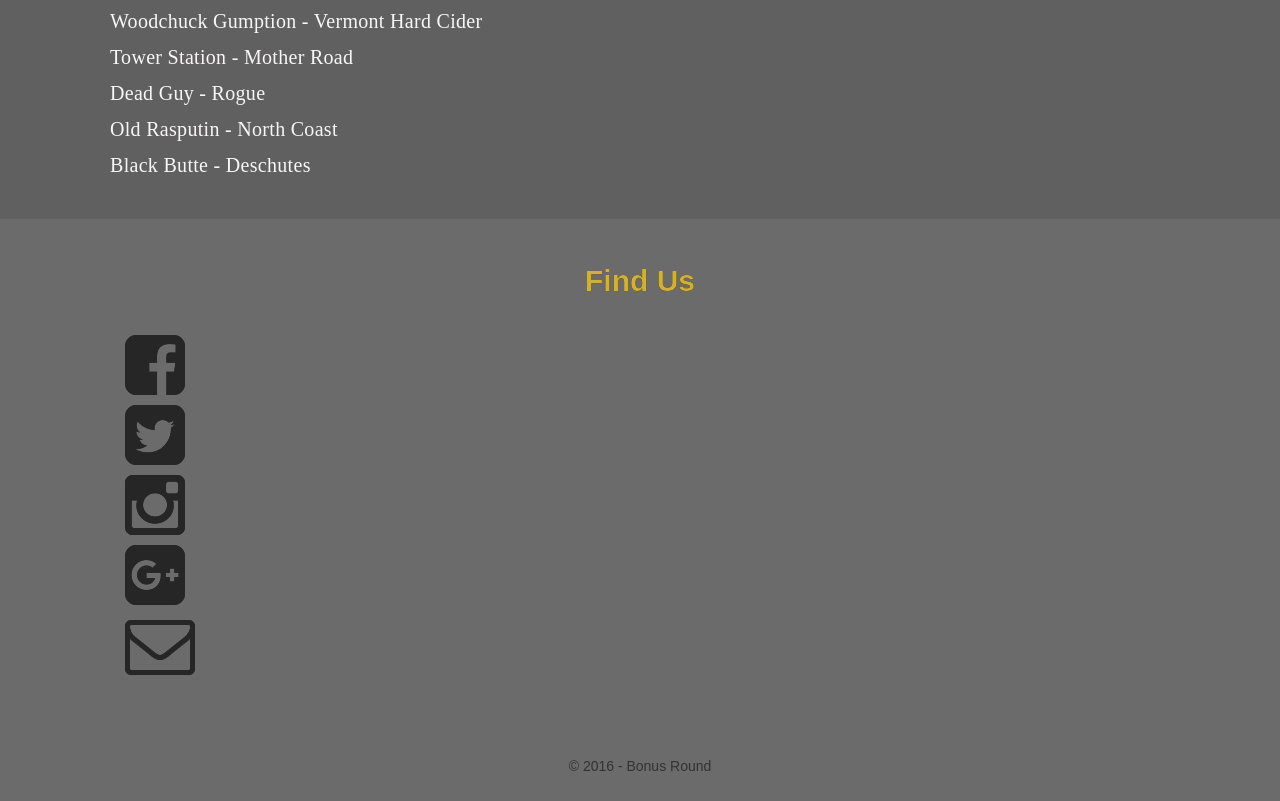
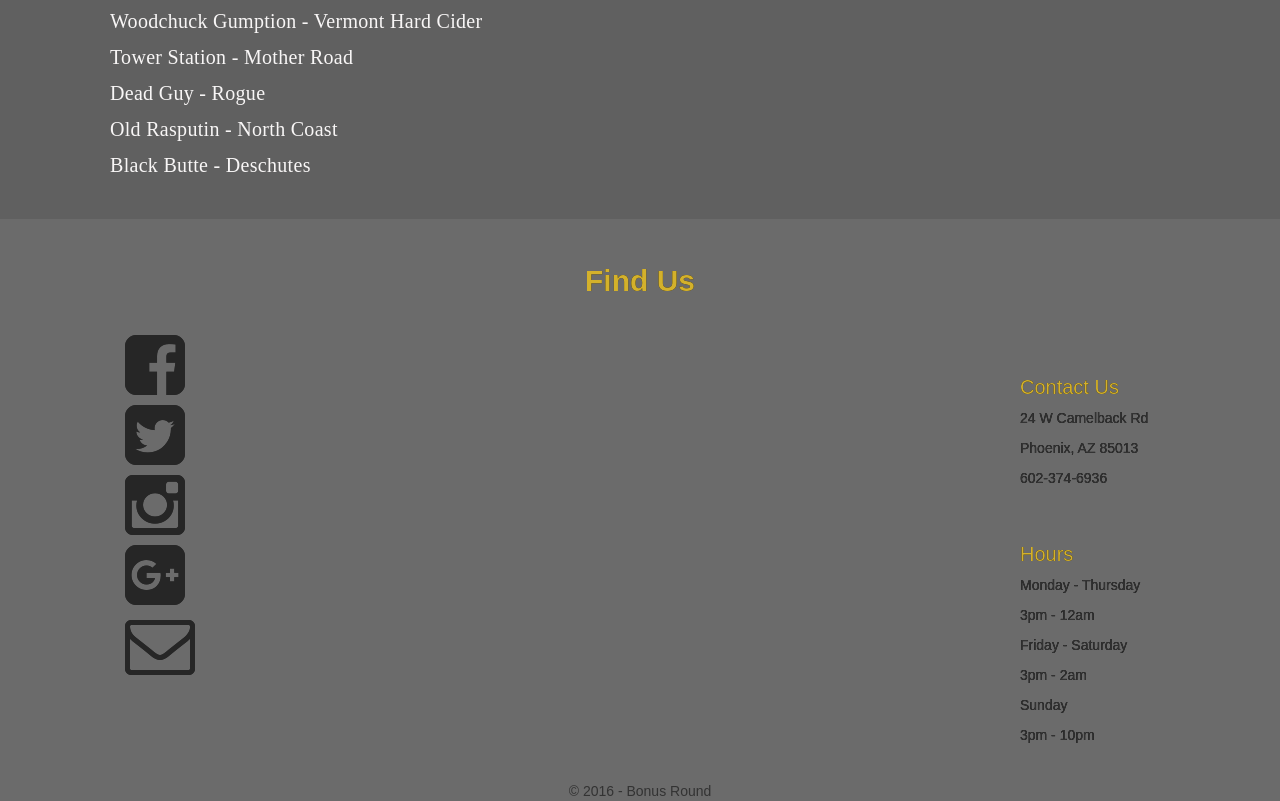
Before and after one commit to HeyParkerJ/bonus-round-website, a plain HTML site: page index.html in a window 1280 px wide. Shown: the part 3281-4082 px from the top of the page. Before the commit the page ends 4057 px from the top, so only its background shows below. Drawn offline with nearby package versions, Linux system fonts and the light colour scheme; some packages are replaced by stand-ins of ours.

Commit message:
Add info text - needs styling

```diff
--- a/index.html
+++ b/index.html
@@ -281,7 +281,7 @@
                     </ul>
                 </div> <!-- .social-icons .col-md-2 .visible-xs -->
 
-                <div class="map col-md-10">
+                <div class="map col-md-8">
                     <div id="map">
                        <script>
                        var latLng = {lat: 33.509740, lng: -112.075713};
@@ -304,6 +304,19 @@
                        <script src="https://maps.googleapis.com/maps/api/js?key=AIzaSyCaHyPHt9JTgJHpvKrhgJkwDfU6i9tMa88&callback=initMap" async defer></script>
                     </div> <!-- #map -->
                 </div> <!--.map-->
+                <div class="info">
+                    <h4>Contact Us</h4>
+                    <p>24 W Camelback Rd</p>
+                    <p>Phoenix, AZ 85013</p>
+                    <p>602-374-6936</p>
+                    <h4>Hours</h4>
+                    <p>Monday - Thursday</p>
+                    <p>3pm - 12am</p>
+                    <p>Friday - Saturday</p>
+                    <p>3pm - 2am</p>
+                    <p>Sunday</p>
+                    <p>3pm - 10pm</p>
+                </div>
             </div> <!-- .container -->
         </div> <!-- .content-block findus-content-->
 
```
